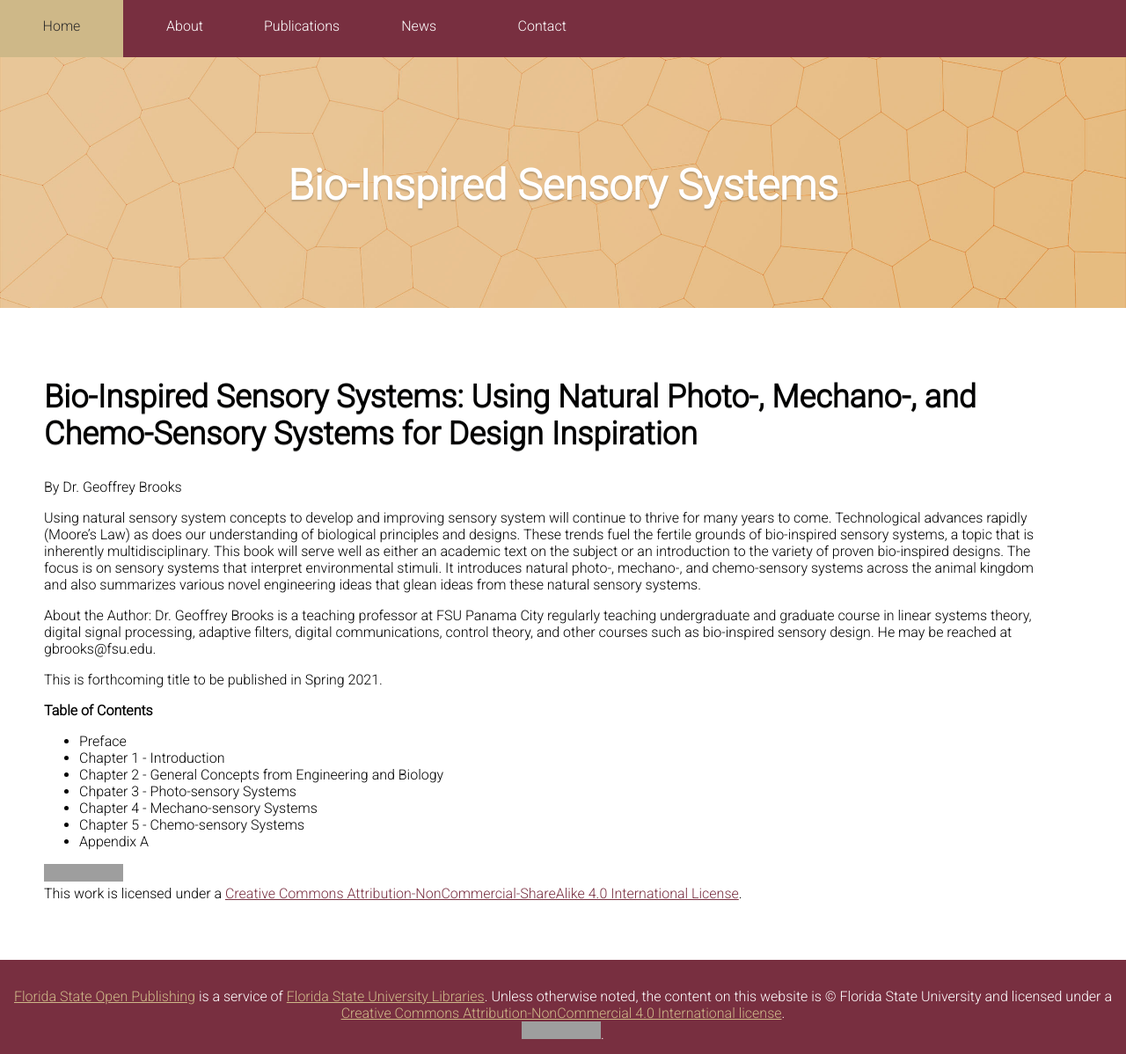
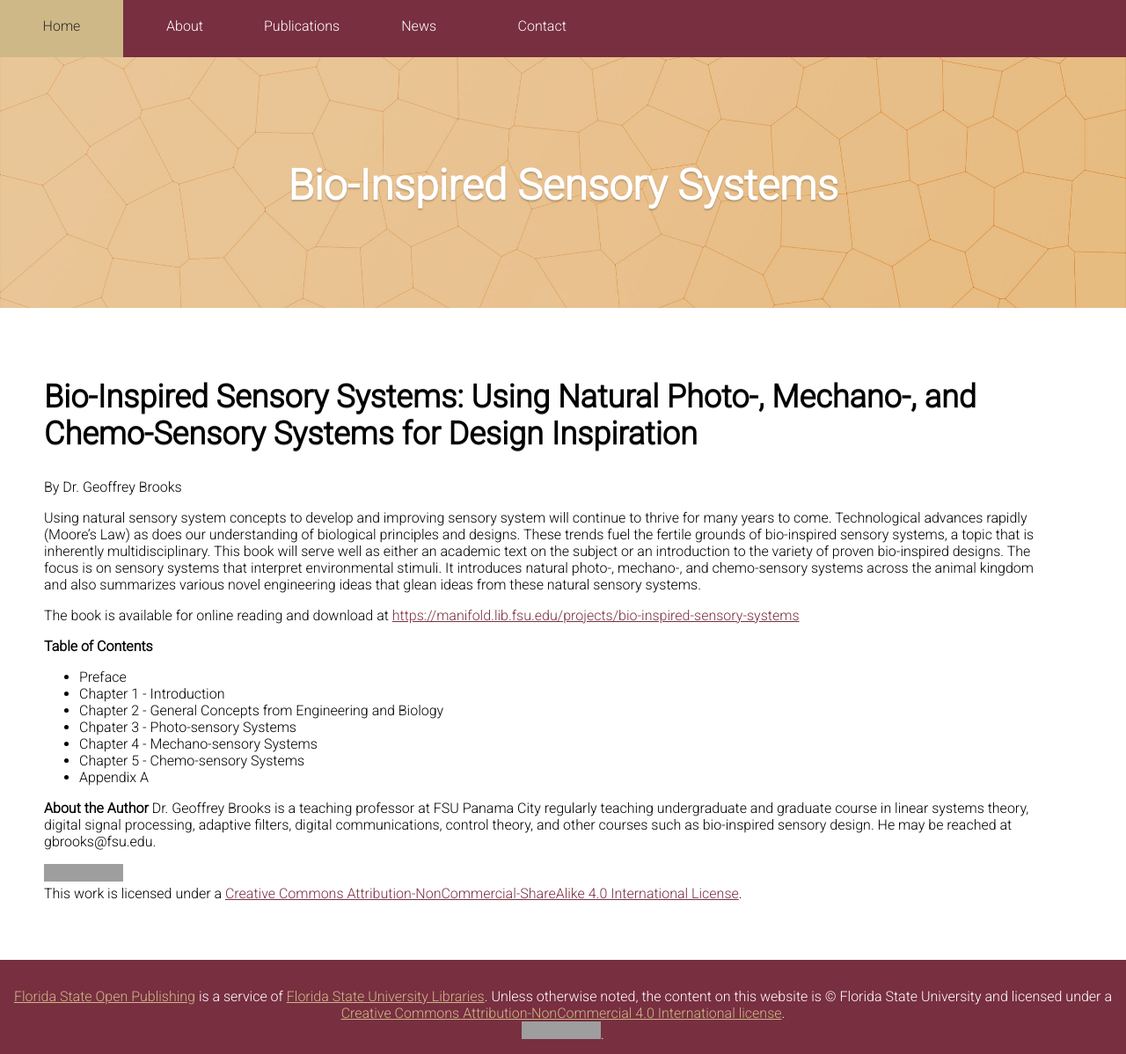
Before and after one commit to fsulibpub/fsulibpub.github.io, a Jekyll site: the page built from _books-oer/BioSenSys.md, in a window 1280 px wide and 1198 px high. Shown: the whole window at 88% size. Built offline with Jekyll 4.4.1, drawn with Linux system fonts in a browser that asks for light colours; grey boxes are pictures that could not be loaded.

Commit message:
Update BioSenSys.md

```diff
--- a/_books-oer/BioSenSys.md
+++ b/_books-oer/BioSenSys.md
@@ -11,13 +11,7 @@ By Dr. Geoffrey Brooks
 
 Using natural sensory system concepts to develop and improving sensory system will continue to thrive for many years to come. Technological advances rapidly (Moore’s Law) as does our understanding of biological principles and designs. These trends fuel the fertile grounds of bio-inspired sensory systems, a topic that is inherently multidisciplinary. This book will serve well as either an academic text on the subject or an introduction to the variety of proven bio-inspired designs. The focus is on sensory systems that interpret environmental stimuli. It introduces natural photo-, mechano-, and chemo-sensory systems across the animal kingdom and also summarizes various novel engineering ideas that glean ideas from these natural sensory systems.
 
-
-About the Author:
-Dr. Geoffrey Brooks is a teaching professor at FSU Panama City regularly teaching undergraduate and graduate course in linear systems theory, digital signal processing, adaptive filters, digital communications, control theory, and other courses such as bio-inspired sensory design.  He may be reached at gbrooks@fsu.edu.
-
-
-This is forthcoming title to be published in Spring 2021.
-
+The book is available for online reading and download at [https://manifold.lib.fsu.edu/projects/bio-inspired-sensory-systems](https://manifold.lib.fsu.edu/projects/bio-inspired-sensory-systems)
 
 **Table of Contents**
 - Preface
@@ -28,4 +22,7 @@ This is forthcoming title to be published in Spring 2021.
 - Chapter 5 - Chemo-sensory Systems
 - Appendix A
 
+**About the Author**
+Dr. Geoffrey Brooks is a teaching professor at FSU Panama City regularly teaching undergraduate and graduate course in linear systems theory, digital signal processing, adaptive filters, digital communications, control theory, and other courses such as bio-inspired sensory design.  He may be reached at gbrooks@fsu.edu.
+
 <a rel="license" href="http://creativecommons.org/licenses/by-nc-sa/4.0/"><img alt="Creative Commons License" style="border-width:0" src="https://i.creativecommons.org/l/by-nc-sa/4.0/88x31.png" /></a><br />This work is licensed under a <a rel="license" href="http://creativecommons.org/licenses/by-nc-sa/4.0/">Creative Commons Attribution-NonCommercial-ShareAlike 4.0 International License</a>.
```
